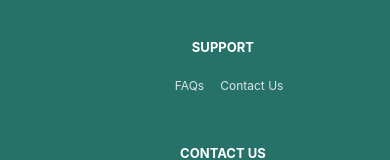
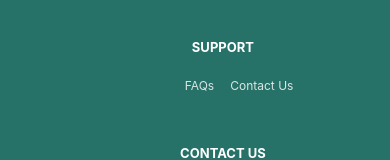
Before and after one commit to destinysoft/my-pratical-medplan, a React (Create React App) app: page / in a window 390 px wide. Shown: the part 6910-7070 px from the top of the page. Built offline with nearby package versions, Linux system fonts and the light colour scheme.

Commit message:
ninth  commit

```diff
--- a/src/Components/Footer/foot.css
+++ b/src/Components/Footer/foot.css
@@ -211,7 +211,7 @@
 
 
     .tal {
-      margin-left: -265px;
+      margin-left: -255px;
       margin-top: -190px;
       display: flex;
       flex-direction: row;
--- a/src/Components/Testimonials/test.css
+++ b/src/Components/Testimonials/test.css
@@ -96,7 +96,7 @@
     border-radius: 50%;
     position: absolute;
     padding: 10px;
-    bottom: -4999px;
+    bottom: -4899px;
 }
 
 
```
